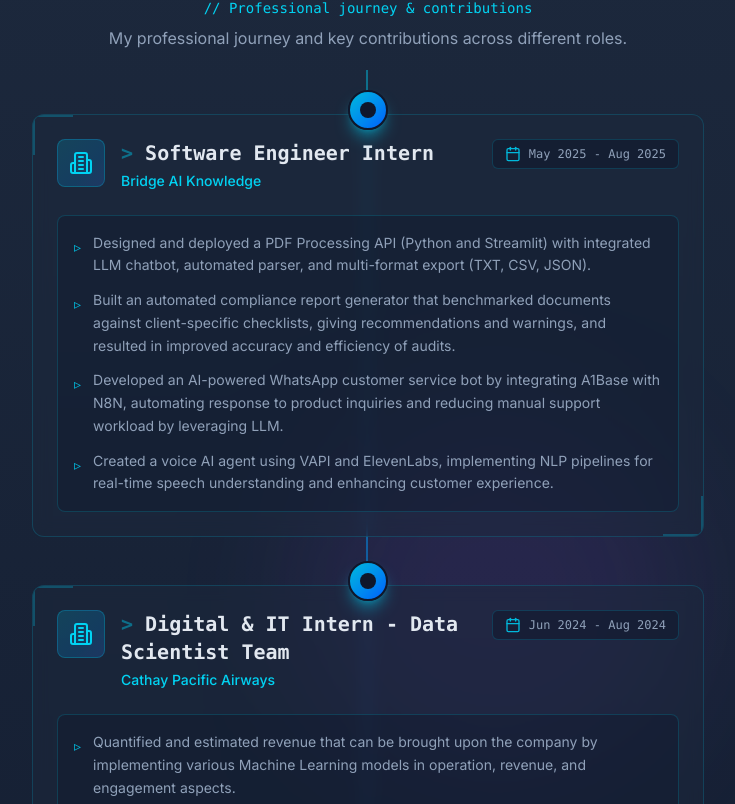
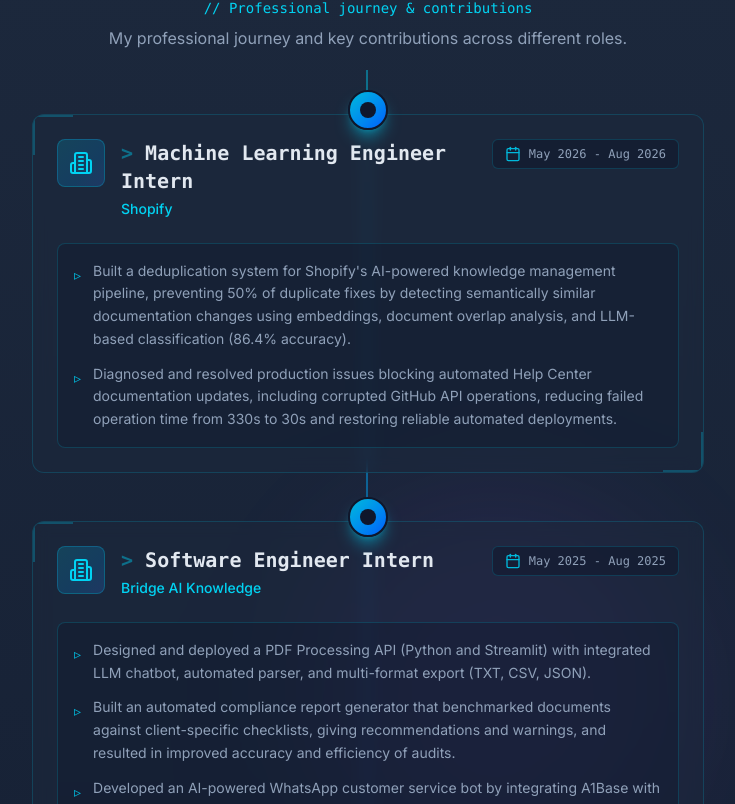
Before and after one commit to LoveraLokeswara/loveralokeswara.github.io, a Next.js app: page / in a window 1280 px wide. Shown: the part 8396-9200 px from the top of the page, without its empty margins (272-1007 px from the left). Built offline with nearby package versions, Linux system fonts and the light colour scheme.

Commit message:
add Shopify experience (term 1)

```diff
--- a/src/components/Experience.tsx
+++ b/src/components/Experience.tsx
@@ -10,6 +10,16 @@ const Experience = () => {
   const isInView = useInView(ref, { once: true, margin: "-100px" });
 
   const experiences = [
+    {
+      title: "Machine Learning Engineer Intern",
+      company: "Shopify",
+      duration: "May 2026 - Aug 2026",
+      logo: "/api/placeholder/60/60",
+      contributions: [
+        "Built a deduplication system for Shopify's AI-powered knowledge management pipeline, preventing 50% of duplicate fixes by detecting semantically similar documentation changes using embeddings, document overlap analysis, and LLM-based classification (86.4% accuracy).",
+        "Diagnosed and resolved production issues blocking automated Help Center documentation updates, including corrupted GitHub API operations, reducing failed operation time from 330s to 30s and restoring reliable automated deployments."
+      ]
+    },
     {
       title: "Software Engineer Intern",
       company: "Bridge AI Knowledge",
```
Also changed, not shown: 1 other file (tests, documents, lock files or other folders).
